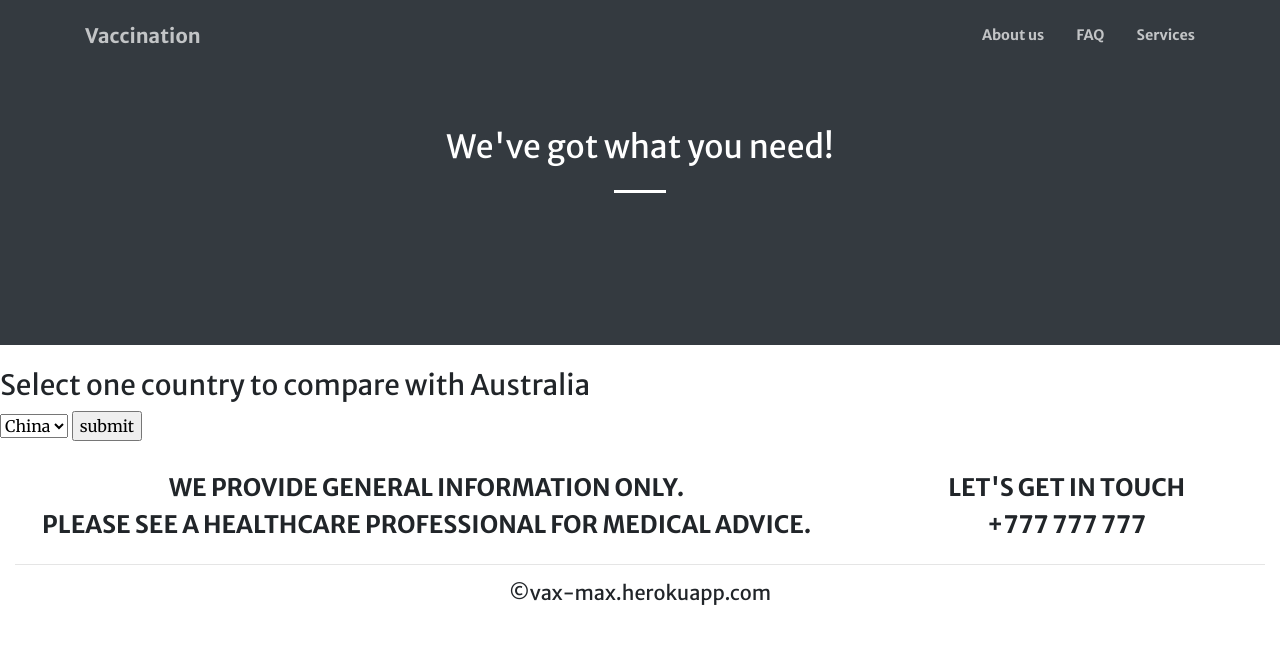
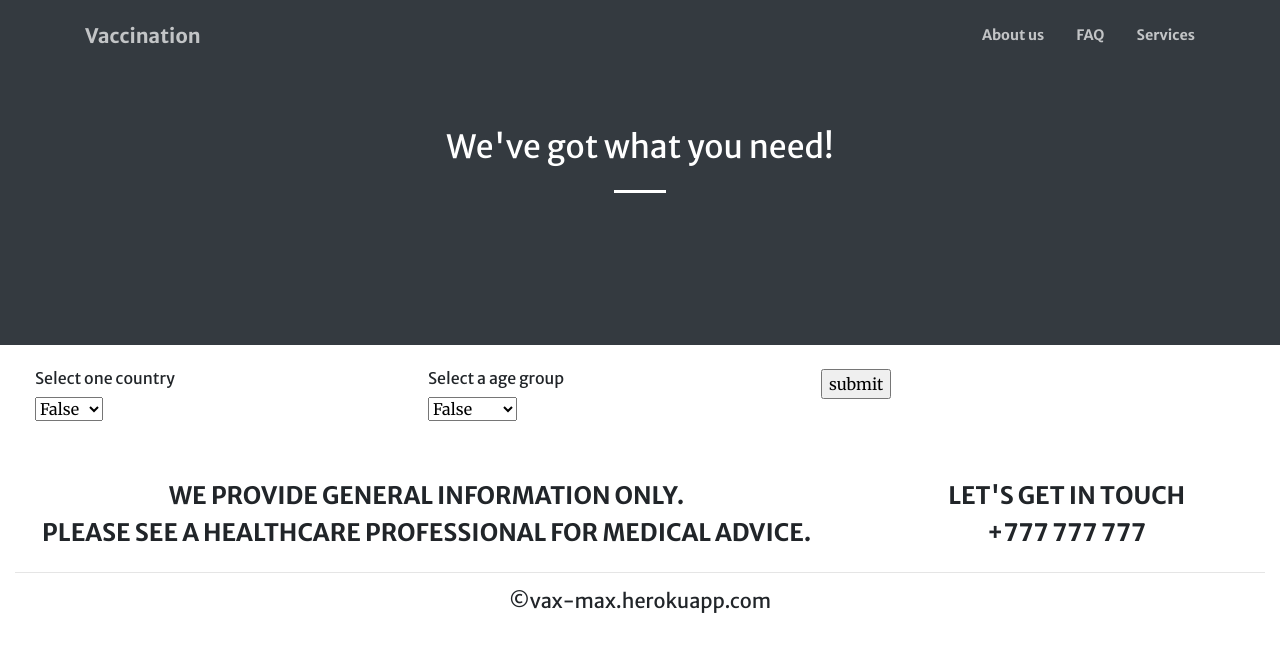
Before and after one commit to big4vaccination/big4vaccination, a Django app: page /compare_schedule in a window 1280 px wide. Shown: the top 652 px of the page. Run offline with Django 3.2, Linux system fonts and the light colour scheme; data comes from the database, SQL or seed files in the repository; some libraries are stand-ins or nearby versions.

Commit message:
Functionality of age
Function completed

```diff
--- a/mb/posts/views.py
+++ b/mb/posts/views.py
@@ -81,7 +81,8 @@
     conn = create_connection(database)
     cur = conn.cursor()
     country_name = request.POST.get('country',False)
-    australia_data = "SELECT schedule, vaccine_code, vaccine_desc from Vaccine_Info where country_name = 'Australia'"
+    age = request.POST.get('age',False)
+    australia_data = "SELECT schedule, vaccine_code, vaccine_desc from Vaccine_Info where country_name = 'Australia' and tag = '" + str(age) +"'"
     excute_sentence = "SELECT country_name, schedule, vaccine_code, vaccine_desc from Vaccine_Info where country_name = '" + str(country_name) + "'"
 
     country1 = cur.execute(australia_data)
@@ -89,21 +90,20 @@
 
     country2 = cur.execute(excute_sentence)
     data2 = country2.fetchall()
-
     push_data = [{}]
     if country_name:
         for i in range(len(data1)):
             push_data[i]["Country Name"] = country_name
             push_data[i]["Vaccine Code"] = data1[i][1]
             push_data[i]["AU Schedule"] = data1[i][0]
-            push_data[i][(str(country_name) + " Schedule")] = ""
+            push_data[i][(str(country_name) + " Schedule")] = "-"
             push_data[i]["Description"] = data1[i][2]
             push_data.append({})
             for j in range(len(data2)):
                 if data1[i][1] == data2[j][2]:
                     push_data[i][(str(country_name) + " Schedule")] = data2[j][1]
 
-    return render(request,'compare_schedule.html',{'data':json.dumps(list(push_data))})  # using json.dumps to push the data, using render to pass the content to htmlfile
+    return render(request,'compare_schedule.html',{'data':json.dumps(list(push_data)),'country_name':country_name,'age':age})  # using json.dumps to push the data, using render to pass the content to htmlfile
 
 def Australia_vaccine(request):
     database = os.path.join(BASE_DIR, '6.db')
--- a/mb/templates/compare_schedule.html
+++ b/mb/templates/compare_schedule.html
@@ -14,16 +14,32 @@
         </div>
     </section>
     <br>
-	<h3>Select one country to compare with Australia</h3>
     <!-- <h1>Select one country to compare with Australia</h1> -->
     <form method="POST" action="">
         {% csrf_token %}
+        <div class="row">
+            <div class="column">
+                <h6>Select one country</h6>
                 <select name="country" id="input">
+                    <option value="{{ country_name }}">{{ country_name }}</option>
                     <option value="China">China</option>
                     <option value="India">India</option>
                     <option value="Japan">Japan</option>
                 </select>
+            </div>
+            <div class="column">
+                <h6>Select a age group</h6>
+                <select name="age" id="age">
+                    <option value="{{ age }}">{{ age }}</option>
+                    <option value="Children">Children</option>
+                    <option value="Adult">Adult</option>
+                    <option value="Older">Older</option>
+                </select>
+            </div>
+            <div class="column">
                 <input type="submit" onclick="AjaxSubmit();" value="submit">
+            </div>
+        </div>
     </form>
     <table>
 
@@ -32,7 +48,7 @@
 
     <script>
         // add this part of code to solve csrf problem
-        $.ajaxSend(function(event, xhr, settings) {
+        $.ajaxSend(function (event, xhr, settings) {
             function getCookie(name) {
                 var cookieValue = null;
                 if (document.cookie && document.cookie != '') {
@@ -48,6 +64,7 @@
                 }
                 return cookieValue;
             }
+
             function sameOrigin(url) {
                 // url could be relative or scheme relative or absolute
                 var host = document.location.host; // host + port
@@ -60,6 +77,7 @@
                     // or any other URL that isn't scheme relative or absolute i.e relative.
                     !(/^(\/\/|http:|https:).*/.test(url));
             }
+
             function safeMethod(method) {
                 return (/^(GET|HEAD|OPTIONS|TRACE)$/.test(method));
             }
@@ -71,24 +89,38 @@
         // code end
 
         // ajax function to pass the country value to backend
+
         function AjaxSubmit() {
             var value = $('select#input option:selected').val()
+            var age = $('select#age option:selected').val()
+
+            if (value == "" && age == "") {
+                alert("Please select a country or an age group")
+            } else {
                 $.ajax({
-                url:'advanced_searched',
-                type:'POST',
+                    url: 'advanced_searched',
+                    type: 'POST',
                     data: value,
                 })
+                $.ajax({
+                    url: "advanced_searched",
+                    type: 'POST',
+                    data: age,
+                })
             }
+        }
+
         // code end
     </script>
+
     <script>
         let table_data = {{ data|safe }}
             console.log(table_data)
 
-          function generateTableHead(table,data){
+        function generateTableHead(table, data) {
             let thead = table.createTHead();
             let row = thead.insertRow();
-              for(let key of data){
+            for (let key of data) {
                 let th = document.createElement("th")
                 let text = document.createTextNode(key)
                 th.appendChild(text)
@@ -96,10 +128,10 @@
             }
         }
 
-          function generateTable(table,data) {
-              for(let element of data){
+        function generateTable(table, data) {
+            for (let element of data) {
                 let row = table.insertRow();
-                  for (let key in element){
+                for (let key in element) {
                     let cell = row.insertCell()
                     let text = document.createTextNode(element[key])
                     cell.appendChild(text)
@@ -109,9 +141,10 @@
 
         let table = document.querySelector("table");
         let data = Object.keys(table_data[0]);
-          generateTable(table,table_data)
-          generateTableHead(table,data)
+        generateTable(table, table_data)
+        generateTableHead(table, data)
     </script>
+
     <script src="https://ajax.googleapis.com/ajax/libs/jquery/3.4.1/jquery.min.js"></script>
     <link rel="stylesheet" href="https://cdnjs.cloudflare.com/ajax/libs/font-awesome/4.7.0/css/font-awesome.min.css">
     <style>
@@ -143,4 +176,24 @@
             color: red;
         }
     </style>
+    <style>
+        * {
+            box-sizing: border-box;
+        }
+
+        /* Create two equal columns that floats next to each other */
+        .column {
+            float: left;
+            width: 30%;
+            padding-left: 50px;
+            height: 80px; /* Should be removed. Only for demonstration */
+        }
+
+        /* Clear floats after the columns */
+        .row:after {
+            content: "";
+            display: table;
+            clear: both;
+        }
+    </style>
 {% endblock content %}
```
Lines whose indentation alone changed are shown as unchanged.
